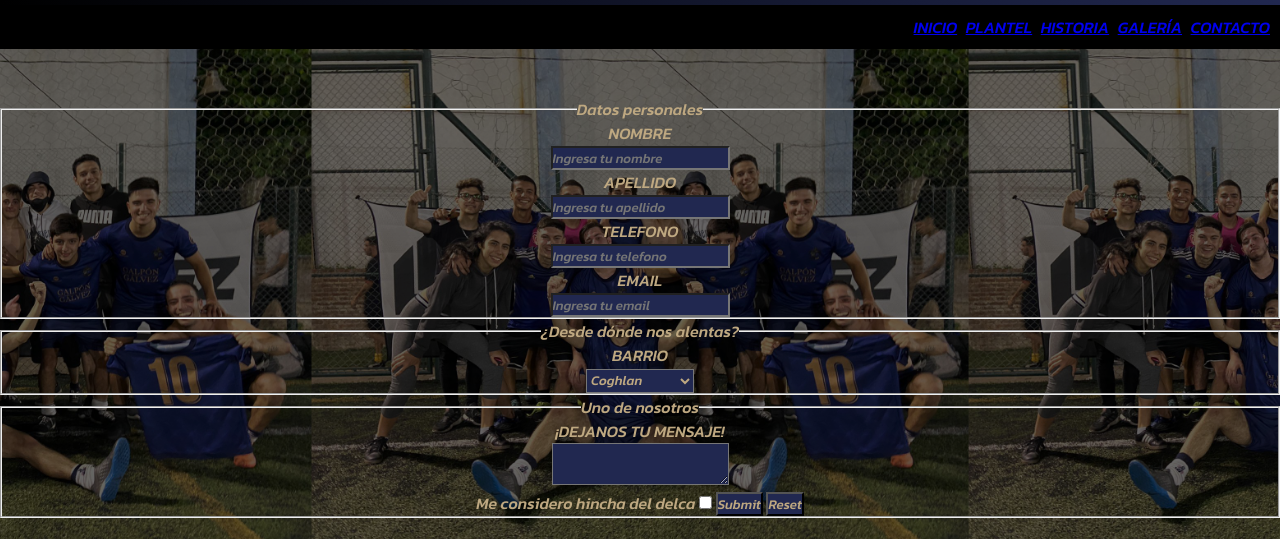
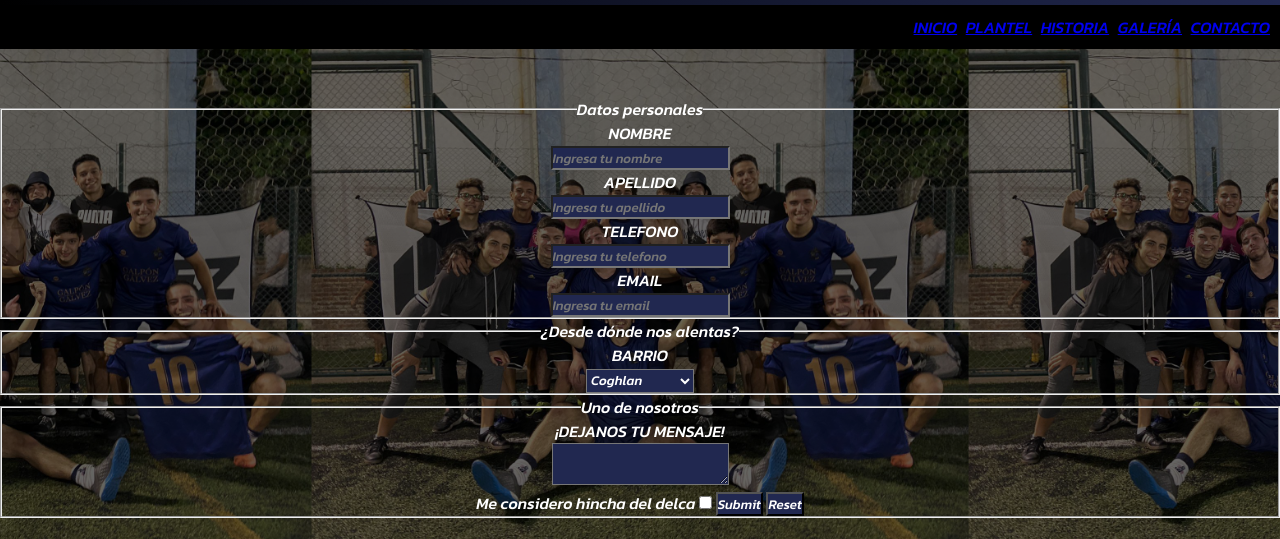
Before and after one commit to MussiT/DelCarmenVIII, a plain HTML site: page paginas/contacto.html in a window 1280 px wide. Shown: the part 89-628 px from the top of the page. Drawn offline with Linux system fonts and the light colour scheme.

Commit message:
FINALIZO EL PROYECTOOOOOOO

```diff
--- a/estilos/partials/_contacto.scss
+++ b/estilos/partials/_contacto.scss
@@ -17,7 +17,7 @@
             .enviar{
                 cursor: pointer;
                 background-color: #212850;
-                color: #BEA881;
+                color: white;
                 transition: map-get($transitions, transitionContacto);
                 &:hover{
                     padding: 2px;
@@ -25,10 +25,10 @@
             }
             .azul{
                 background-color: #212850;
-                color:#BEA881;
+                color: white;
             }
             .blanco{
-                color: #BEA881;
+                color: white;
             }
             }
     }
```
Also changed, not shown: estilos/styles.css, imagenes/cancha.jpg (deleted), imagenes/tabla.jpg (deleted), imagenes/viejito.png (deleted), imagenes/viejito2.png (deleted), 1 other file.
